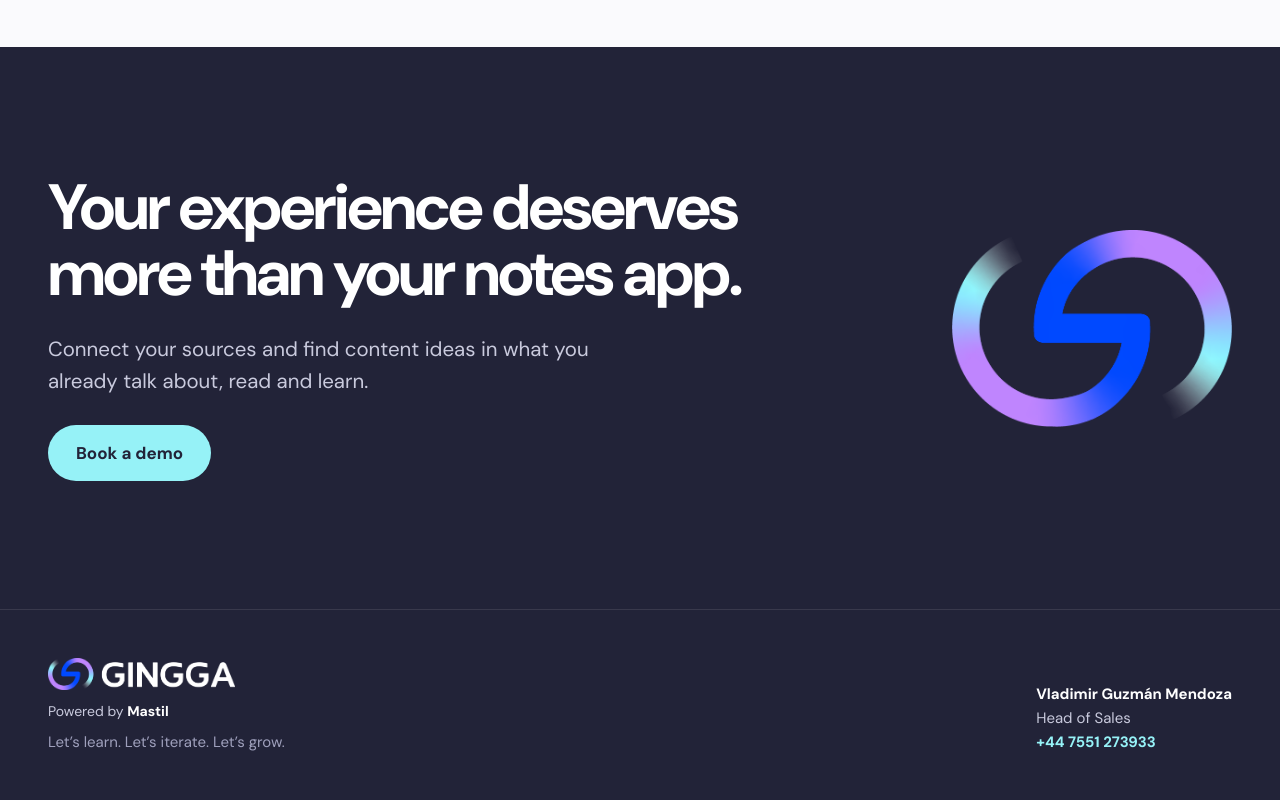
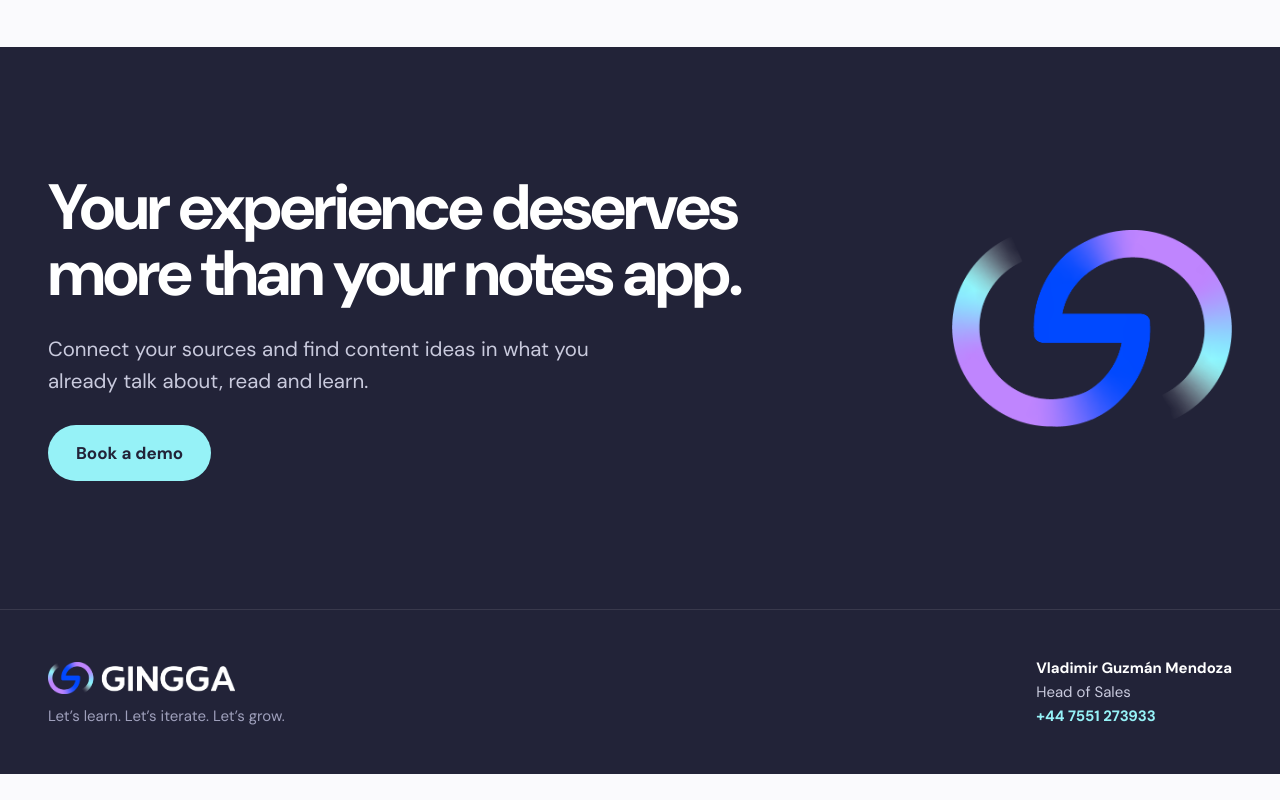
Before and after one commit to vlaguzman/gingga_landing, a Next.js app: page / in a window 1280 px wide. Shown: the part 5250-6050 px from the top of the page. After the commit the page ends 6024 px from the top, so only its background shows below. Built offline with nearby package versions, Linux system fonts and the light colour scheme.

Commit message:
chore(footer): remove the Powered by Mastil line

```diff
--- a/src/app/globals.css
+++ b/src/app/globals.css
@@ -630,14 +630,6 @@ a:focus-visible {
   align-self: flex-start;
 }
 
-.site-footer__brand .powered {
-  font-size: 14px;
-}
-
-.site-footer__brand .powered b {
-  color: var(--white);
-}
-
 .site-footer__brand .tagline {
   font-size: 15px;
   color: var(--on-dark-3);
--- a/src/components/landing/Footer.tsx
+++ b/src/components/landing/Footer.tsx
@@ -6,9 +6,6 @@ export function Footer() {
       <div className="container site-footer__inner">
         <div className="site-footer__brand">
           <Image src="/assets/logo.png" alt="GINGGA" width={1797} height={307} />
-          <div className="powered">
-            Powered by <b>Mastil</b>
-          </div>
           <div className="tagline">Let’s learn. Let’s iterate. Let’s grow.</div>
         </div>
         <address className="site-footer__contact">
```
Also changed, not shown: 1 other file (tests, documents, lock files or other folders).
